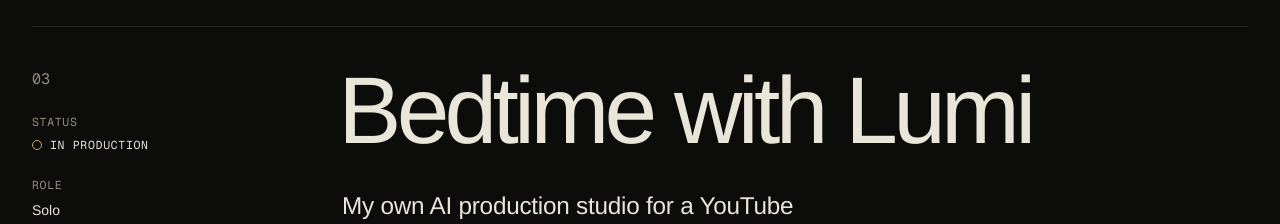
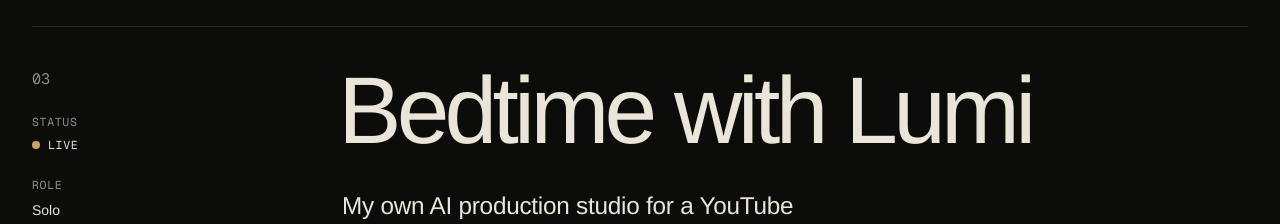
Before and after one commit to lmbouslog-lab/Portfolio, a plain HTML site: page index.html in a window 1280 px wide. Shown: the part 4120-4344 px from the top of the page. Drawn offline with nearby package versions, Linux system fonts and the light colour scheme; a web font is replaced by a local one.

Commit message:
Lumi status: Live
Co-Authored-By: Claude Opus 5.5 <noreply@anthropic.com>
Claude-Session: https://claude.ai/code/session_017gZSbXNZNruTJHMQosBu3d

```diff
--- a/index.html
+++ b/index.html
@@ -308,7 +308,7 @@ footer .meta:first-child { grid-column: 1 / span 6; }
     <article class="project grid">
       <div class="lab">
         <span class="idx">03</span>
-        <div class="pmeta"><span class="meta">Status</span><span class="status wip">In production</span></div>
+        <div class="pmeta"><span class="meta">Status</span><span class="status live">Live</span></div>
         <div class="pmeta"><span class="meta">Role</span><span>Solo<br>Designed and built</span></div>
         <div class="plinks"><a href="https://www.youtube.com/@bedtimewithlumi" target="_blank" rel="noopener">YouTube</a></div>
       </div>
```
